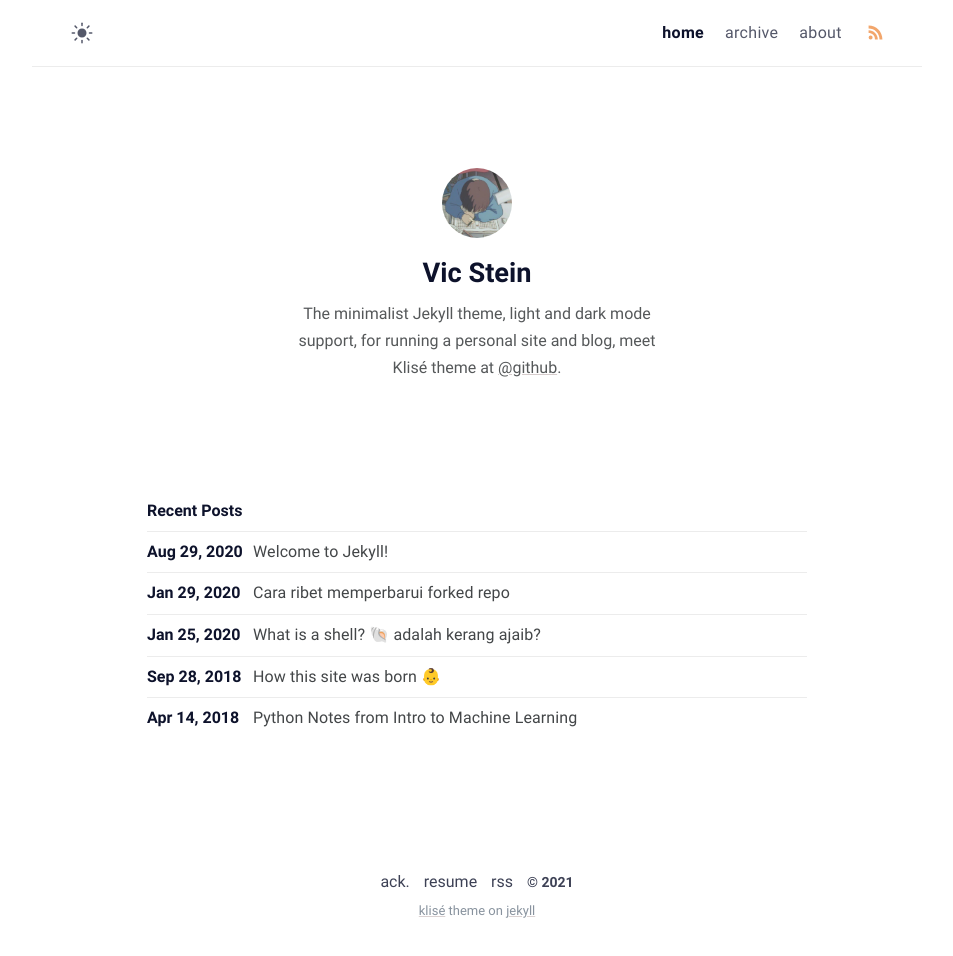
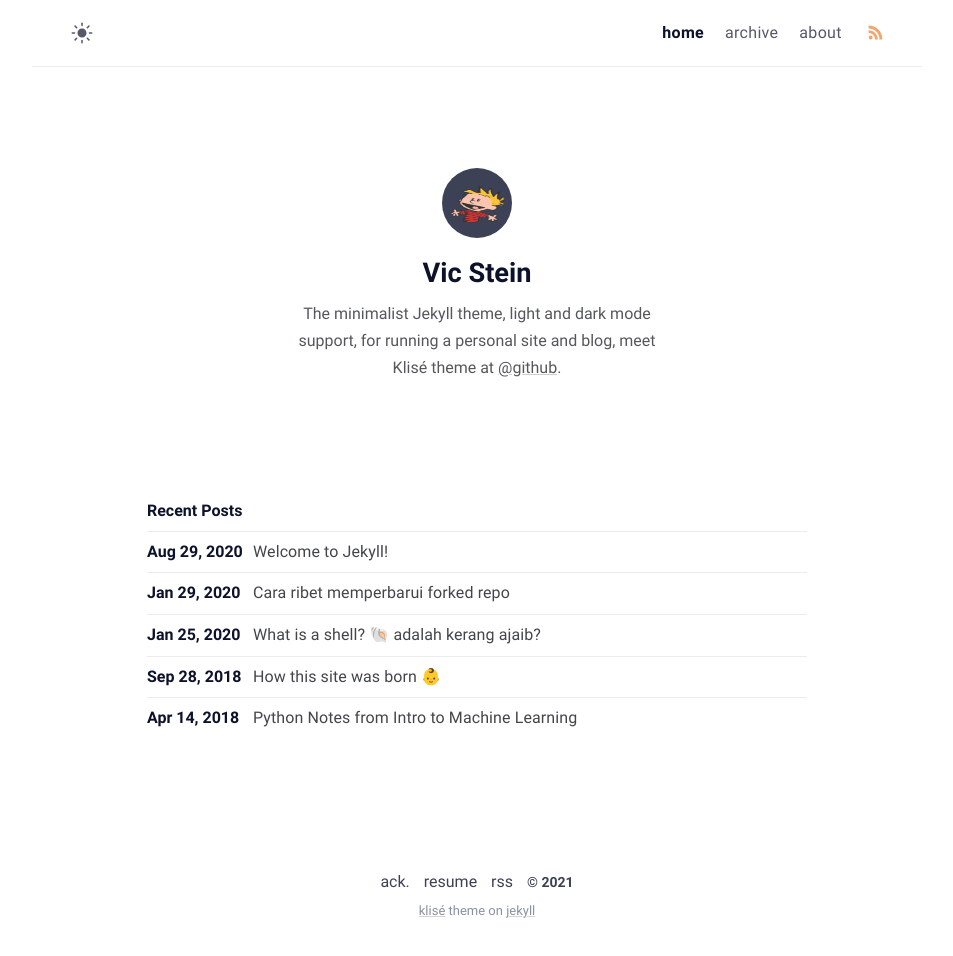
Before and after one commit to vxstein/vxstein.github.io, a Jekyll site: the page built from index.md, in a window 1280 px wide. Shown: the whole page, without its empty margins (163-1116 px from the left). Built offline with Jekyll 4.4.1, drawn with Linux system fonts in a browser that asks for light colours.

Commit message:
_config.yml: updated avatar in author

```diff
--- a/_config.yml
+++ b/_config.yml
@@ -20,7 +20,7 @@ author:
   twitter: twitter_username
   facebook: facebook_username
   email: your-email@email.com
-  avatar: /assets/img/avatar.jpg
+  avatar: assets/img/31830-8-calvin-and-hobbes-transparent-background.png
 url: ''
 baseurl: ''
 permalink: '/:title/'
```
